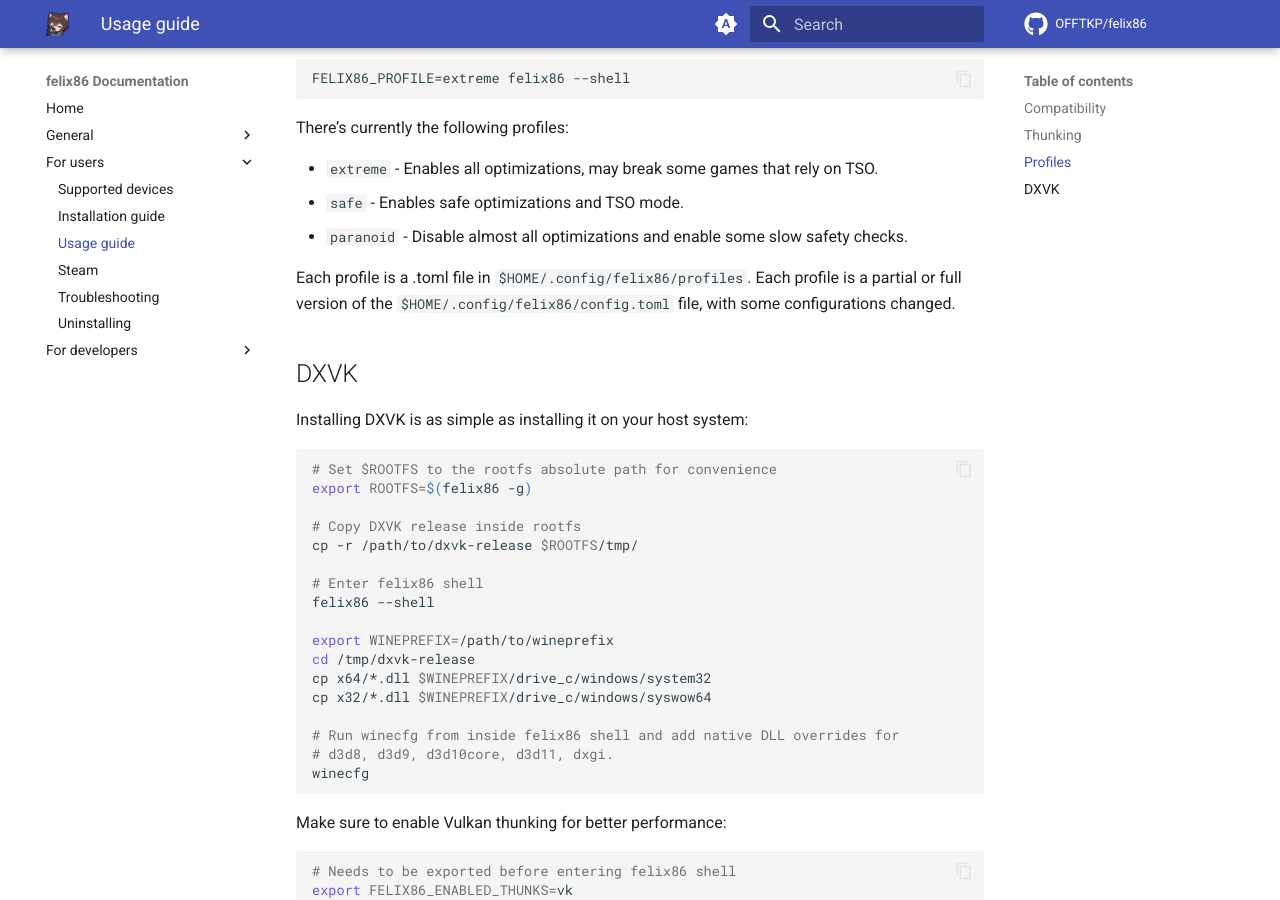
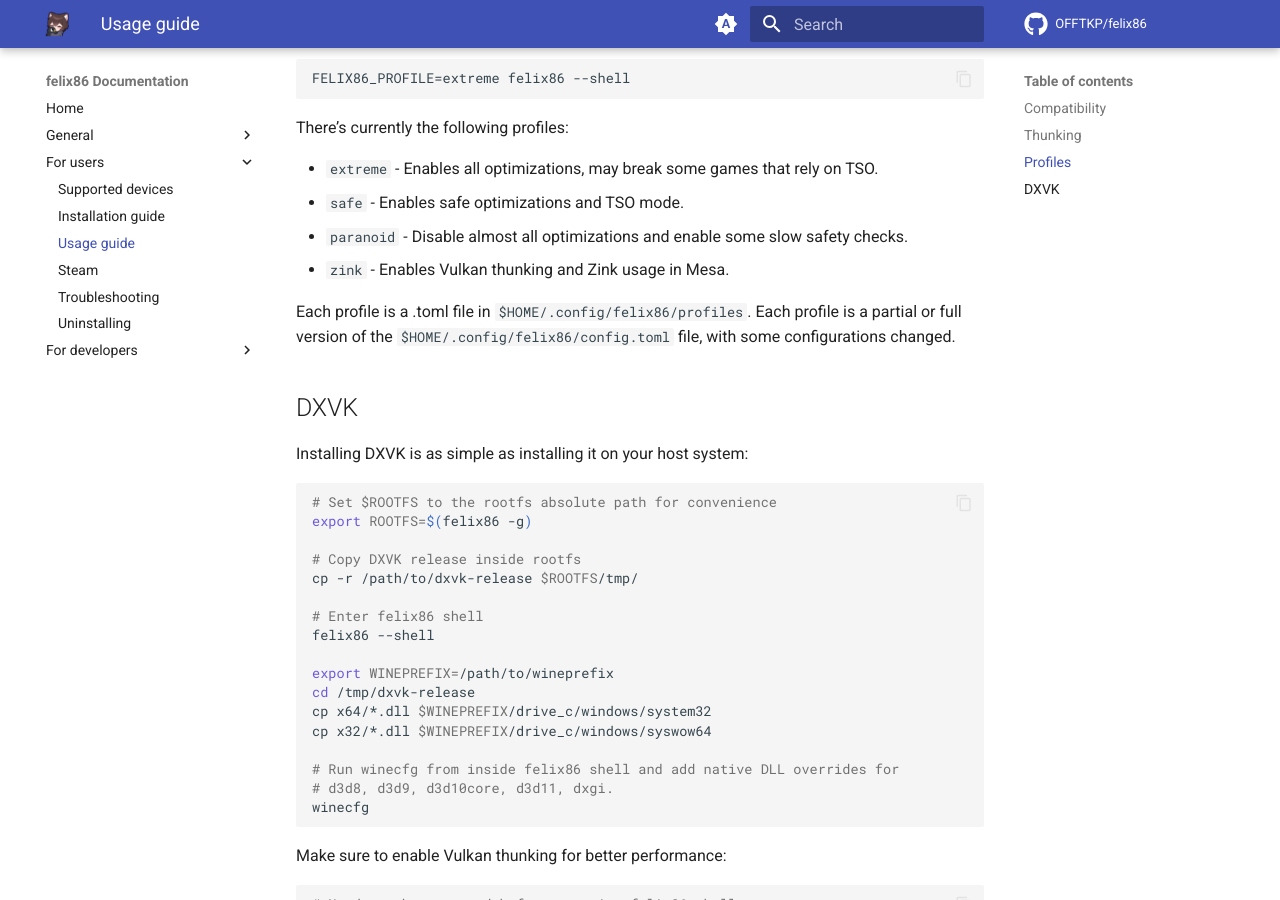
Before and after one commit to felix86-emu/docs, an MkDocs documentation site: the page built from docs/users/usage-guide.md, in a window 1280 px wide and 900 px high, scrolled down 1285 px. Built offline with MkDocs 1.6.1 and Material for MkDocs 9.7.7, drawn with Linux system fonts in a browser that asks for light colours; comment, search, counter and statistics services are not loaded.

Commit message:
Add zink

```diff
--- a/docs/users/usage-guide.md
+++ b/docs/users/usage-guide.md
@@ -59,6 +59,7 @@ There's currently the following profiles:
 - `extreme` - Enables all optimizations, may break some games that rely on TSO.
 - `safe` - Enables safe optimizations and TSO mode.
 - `paranoid` - Disable almost all optimizations and enable some slow safety checks.
+- `zink` - Enables Vulkan thunking and Zink usage in Mesa.
 
 Each profile is a .toml file in `$HOME/.config/felix86/profiles`. Each profile is a partial or full version of the `$HOME/.config/felix86/config.toml` file, with some configurations changed.
 
```
